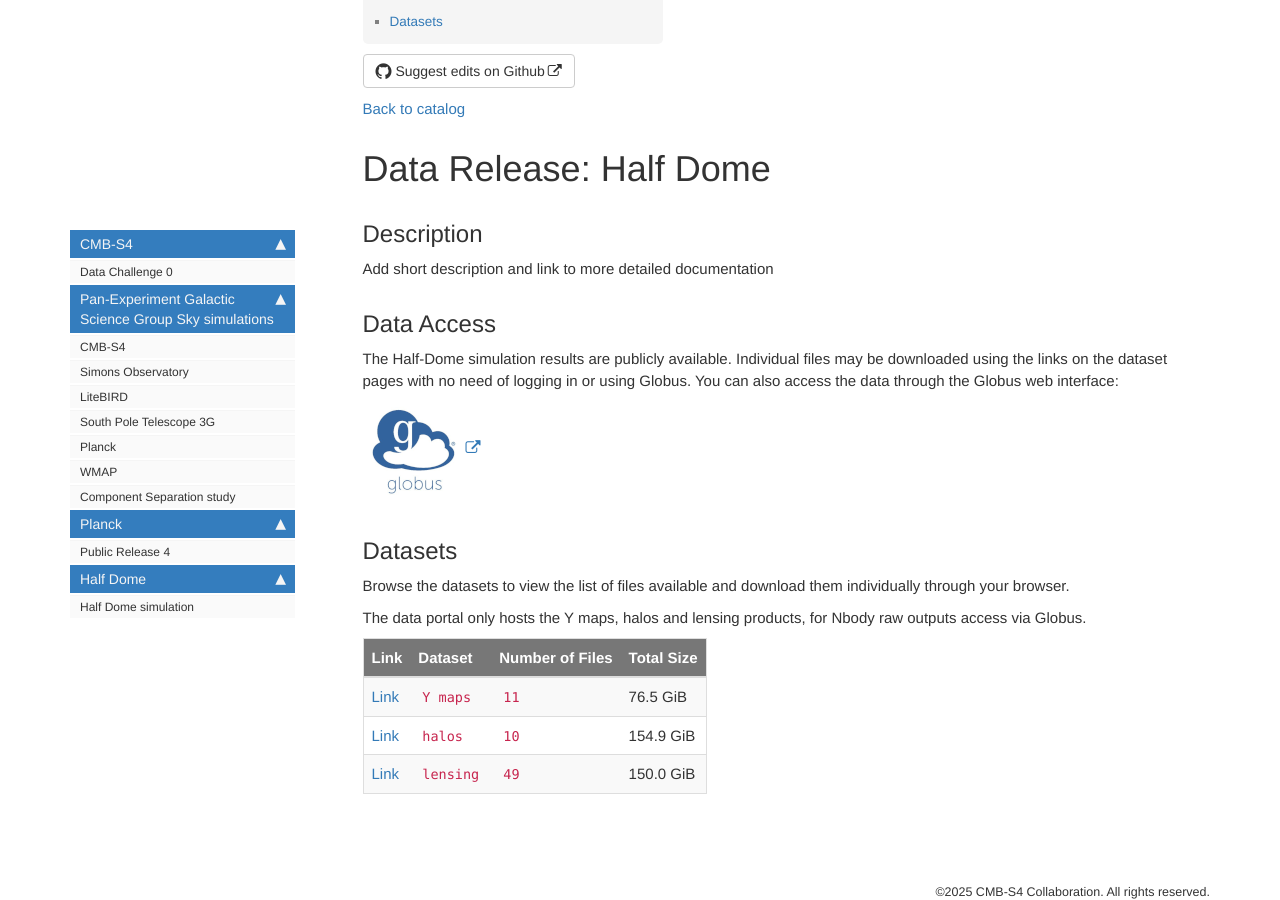
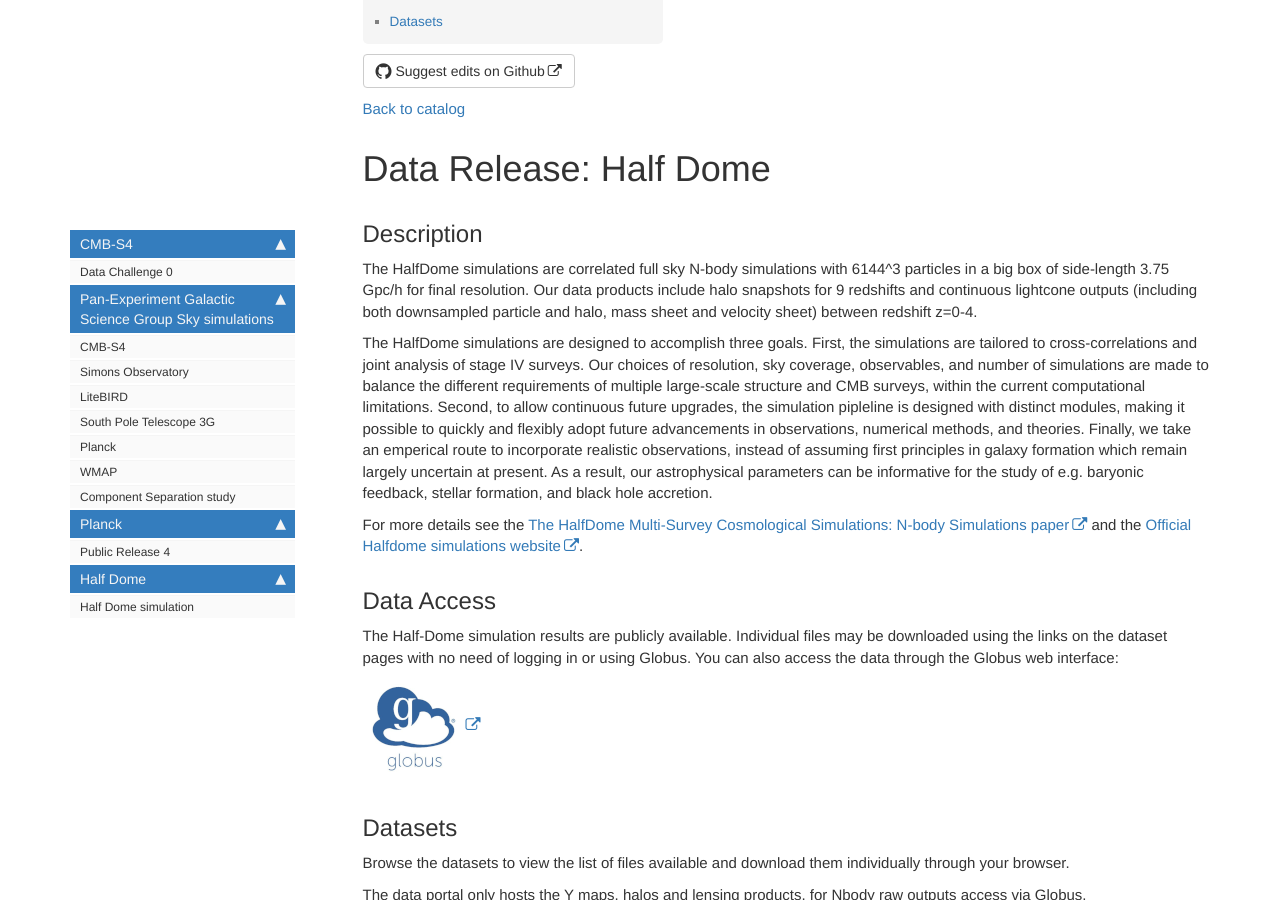
Before and after one commit to CMB-S4/serverless-data-portal-cmb-s4, a Jekyll site: the page built from halfdome.md, in a window 1280 px wide and 900 px high, scrolled down 357 px. Built offline with Jekyll 4.4.1, drawn with Linux system fonts in a browser that asks for light colours; comment, search, counter and statistics services are not loaded.

Commit message:
docs about halfdome

```diff
--- a/halfdome.md
+++ b/halfdome.md
@@ -11,7 +11,25 @@ date_created: "2025-03-11"
 
 ## Description
 
-Add short description and link to more detailed documentation
+The HalfDome simulations are correlated full sky N-body simulations with 6144^3 particles in
+a big box of side-length 3.75 Gpc/h for final resolution. Our data products include halo
+snapshots for 9 redshifts and continuous lightcone outputs (including both downsampled
+particle and halo, mass sheet and velocity sheet) between redshift z=0-4.
+
+The HalfDome simulations are designed to accomplish three goals. First, the simulations are
+tailored to cross-correlations and joint analysis of stage IV surveys. Our choices of
+resolution, sky coverage, observables, and number of simulations are made to balance the
+different requirements of multiple large-scale structure and CMB surveys, within the current
+computational limitations. Second, to allow continuous future upgrades, the simulation
+pipleline is designed with distinct modules, making it possible to quickly and flexibly
+adopt future advancements in observations, numerical methods, and theories. Finally, we take
+ an emperical route to incorporate realistic observations, instead of assuming first
+ principles in galaxy formation which remain largely uncertain at present. As a result, our
+ astrophysical parameters can be informative for the study of e.g. baryonic feedback,
+ stellar formation, and black hole accretion.
+
+For more details see the [The HalfDome Multi-Survey Cosmological Simulations: N-body Simulations
+ paper](https://arxiv.org/abs/2407.17462) and the [Official Halfdome simulations website](https://halfdomesims.github.io/).
 
 ## Data Access
 
```
